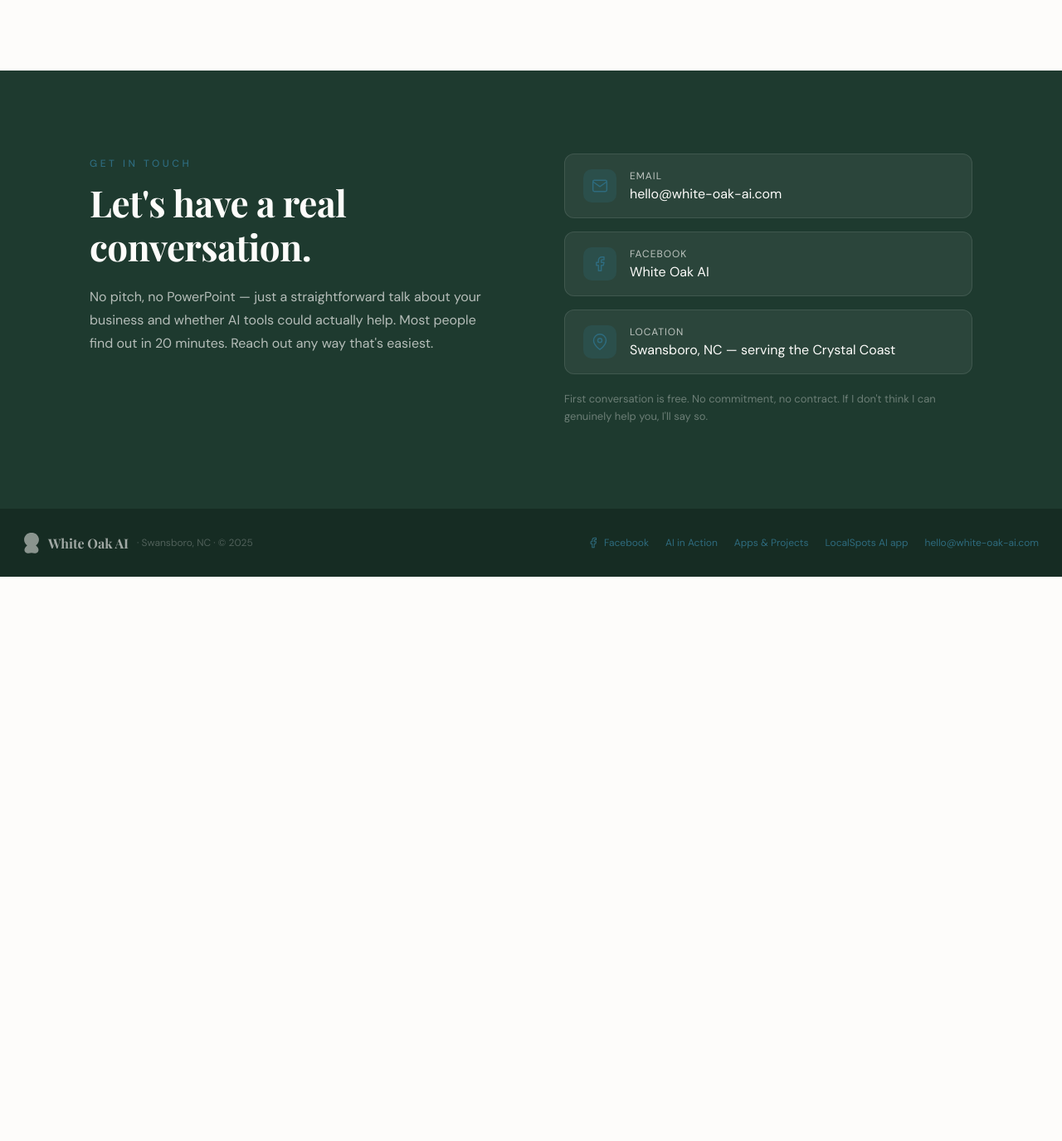
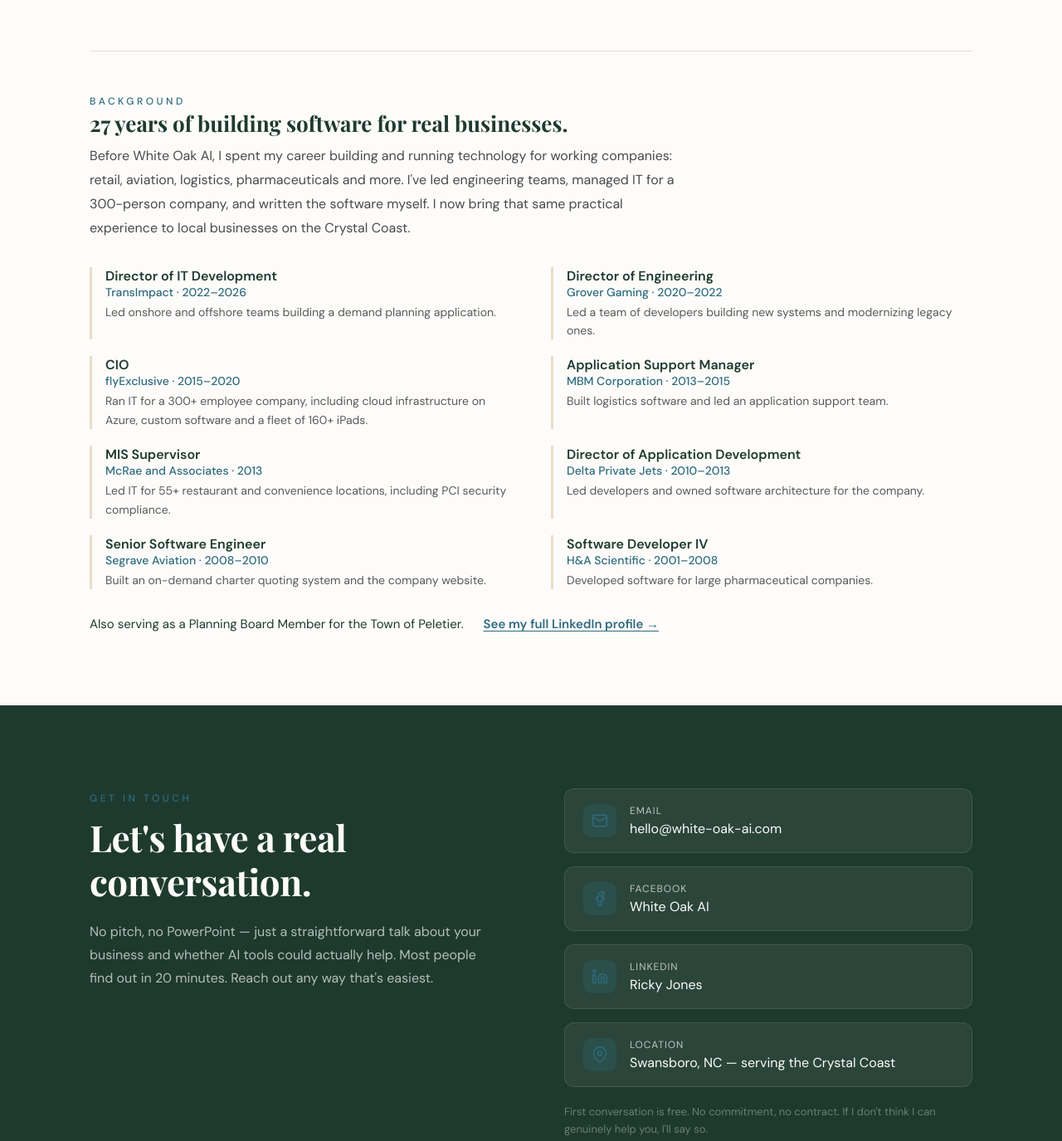
Before and after one commit to white-oak-ai/website, a website: page index.html in a window 1280 px wide. Shown: the part 5311-6686 px from the top of the page at 83% size. Before the commit the page ends 6006 px from the top, so only its background shows below. Drawn offline with nearby package versions, Linux system fonts and the light colour scheme; a web font is replaced by a local one.

Commit message:
Add professional background and LinkedIn to About and contact sections
Co-Authored-By: Claude Sonnet 5.5 <noreply@anthropic.com>
Claude-Session: https://claude.ai/code/session_01CcENjhtdR3D9PoNfdbKTDM

```diff
--- a/index.html
+++ b/index.html
@@ -26,7 +26,7 @@
     "image": "https://white-oak-ai.com/og-image.png",
     "description": "Practical AI tools and training for Crystal Coast small businesses.",
     "email": "hello@white-oak-ai.com",
-    "founder": { "@type": "Person", "name": "Ricky Jones" },
+    "founder": { "@type": "Person", "name": "Ricky Jones", "jobTitle": "Founder", "sameAs": ["https://www.linkedin.com/in/rickyjonesus/"] },
     "address": { "@type": "PostalAddress", "addressLocality": "Swansboro", "addressRegion": "NC", "addressCountry": "US" },
     "areaServed": "Crystal Coast, NC",
     "sameAs": ["https://www.facebook.com/profile.php?id=61591201550804"]
@@ -407,6 +407,17 @@
     }
 
     /* ── RESPONSIVE ── */
+    .about-bio { margin-top: 64px; padding-top: 48px; border-top: 1px solid var(--sand); }
+    .about-bio h3 { font-family: var(--serif); font-size: 26px; color: var(--deep); margin-bottom: 8px; }
+    .about-bio-intro { font-size: 16px; color: #4a4a4a; line-height: 1.8; max-width: 720px; margin-bottom: 32px; }
+    .career { list-style: none; display: grid; grid-template-columns: 1fr 1fr; gap: 20px 48px; padding: 0; margin: 0 0 32px; }
+    .career li { border-left: 3px solid var(--sand); padding-left: 16px; }
+    .career-role { font-weight: 600; color: var(--deep); font-size: 16px; }
+    .career-org { font-size: 14px; color: var(--tidal); font-weight: 500; }
+    .career-desc { font-size: 14px; color: #5a5a5a; line-height: 1.6; margin-top: 4px; }
+    .about-links { display: flex; flex-wrap: wrap; gap: 12px 24px; align-items: center; font-size: 15px; }
+    .about-links a { color: var(--tidal); font-weight: 600; text-decoration: underline; text-underline-offset: 3px; }
+
     @media (max-width: 1024px) {
       .hero-inner { grid-template-columns: 1fr; }
       .hero-visual { display: none; }
@@ -423,6 +434,7 @@
     }
     @media (max-width: 540px) {
       .who-list { grid-template-columns: 1fr; }
+      .career { grid-template-columns: 1fr; }
       .who-item:nth-last-child(-n+2) { border-bottom: 1px solid var(--sand); }
       .who-item:last-child { border-bottom: none; }
       .hero-ctas { flex-direction: column; }
@@ -875,6 +887,25 @@
           </div>
         </div>
       </div>
+      <div class="about-bio fade">
+        <span class="eyebrow">Background</span>
+        <h3>27 years of building software for real businesses.</h3>
+        <p class="about-bio-intro">Before White Oak AI, I spent my career building and running technology for working companies: retail, aviation, logistics, pharmaceuticals and more. I've led engineering teams, managed IT for a 300-person company, and written the software myself. I now bring that same practical experience to local businesses on the Crystal Coast.</p>
+        <ul class="career">
+          <li><div class="career-role">Director of IT Development</div><div class="career-org">TransImpact &middot; 2022&ndash;2026</div><div class="career-desc">Led onshore and offshore teams building a demand planning application.</div></li>
+          <li><div class="career-role">Director of Engineering</div><div class="career-org">Grover Gaming &middot; 2020&ndash;2022</div><div class="career-desc">Led a team of developers building new systems and modernizing legacy ones.</div></li>
+          <li><div class="career-role">CIO</div><div class="career-org">flyExclusive &middot; 2015&ndash;2020</div><div class="career-desc">Ran IT for a 300+ employee company, including cloud infrastructure on Azure, custom software and a fleet of 160+ iPads.</div></li>
+          <li><div class="career-role">Application Support Manager</div><div class="career-org">MBM Corporation &middot; 2013&ndash;2015</div><div class="career-desc">Built logistics software and led an application support team.</div></li>
+          <li><div class="career-role">MIS Supervisor</div><div class="career-org">McRae and Associates &middot; 2013</div><div class="career-desc">Led IT for 55+ restaurant and convenience locations, including PCI security compliance.</div></li>
+          <li><div class="career-role">Director of Application Development</div><div class="career-org">Delta Private Jets &middot; 2010&ndash;2013</div><div class="career-desc">Led developers and owned software architecture for the company.</div></li>
+          <li><div class="career-role">Senior Software Engineer</div><div class="career-org">Segrave Aviation &middot; 2008&ndash;2010</div><div class="career-desc">Built an on-demand charter quoting system and the company website.</div></li>
+          <li><div class="career-role">Software Developer IV</div><div class="career-org">H&amp;A Scientific &middot; 2001&ndash;2008</div><div class="career-desc">Developed software for large pharmaceutical companies.</div></li>
+        </ul>
+        <div class="about-links">
+          <span>Also serving as a Planning Board Member for the Town of Peletier.</span>
+          <a href="https://www.linkedin.com/in/rickyjonesus/" target="_blank" rel="noopener">See my full LinkedIn profile &rarr;</a>
+        </div>
+      </div>
     </div>
   </section>
 
@@ -907,6 +938,16 @@
             <div>
               <div class="contact-label">Facebook</div>
               <div class="contact-val">White Oak AI</div>
+            </div>
+          </a>
+
+          <a href="https://www.linkedin.com/in/rickyjonesus/" target="_blank" rel="noopener" class="contact-item">
+            <div class="contact-icon" aria-hidden="true">
+              <svg viewBox="0 0 24 24"><path d="M16 8a6 6 0 0 1 6 6v7h-4v-7a2 2 0 0 0-4 0v7h-4v-7a6 6 0 0 1 6-6z"/><rect x="2" y="9" width="4" height="12"/><circle cx="4" cy="4" r="2"/></svg>
+            </div>
+            <div>
+              <div class="contact-label">LinkedIn</div>
+              <div class="contact-val">Ricky Jones</div>
             </div>
           </a>
 
```
